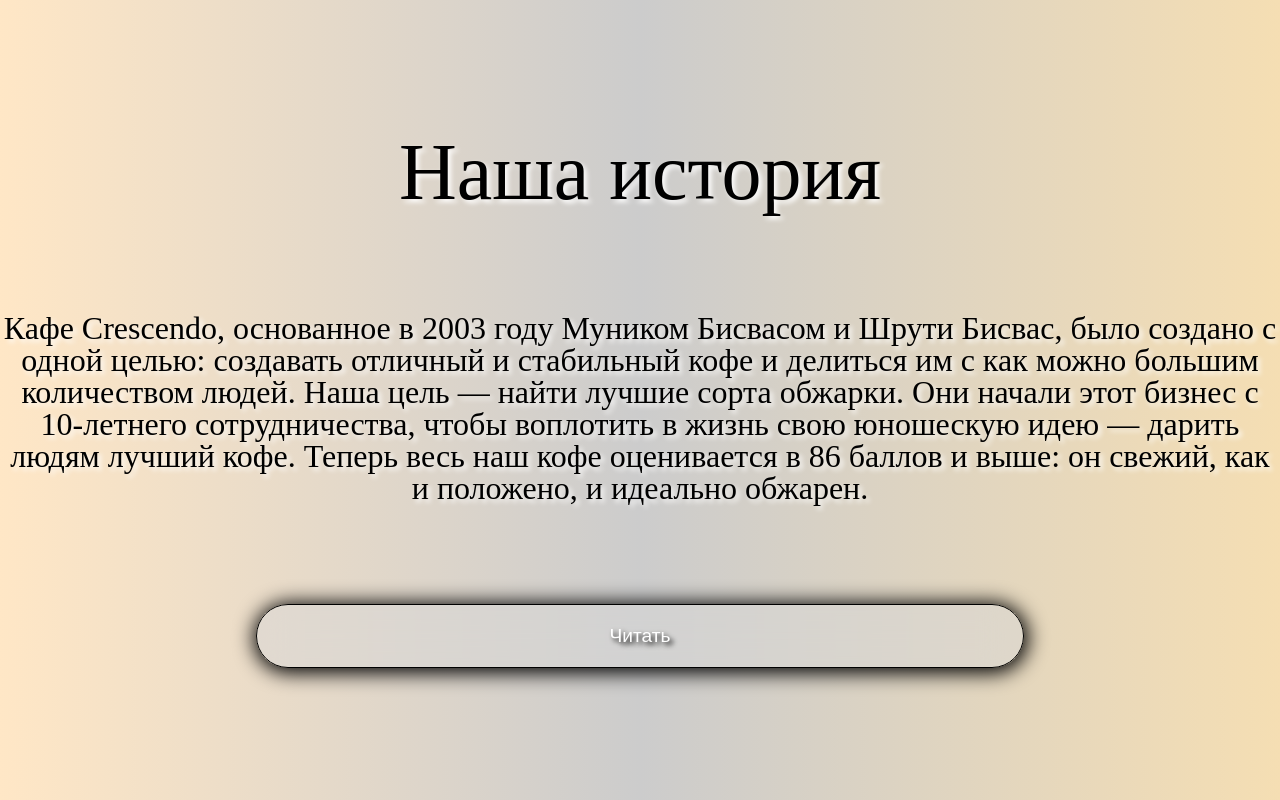
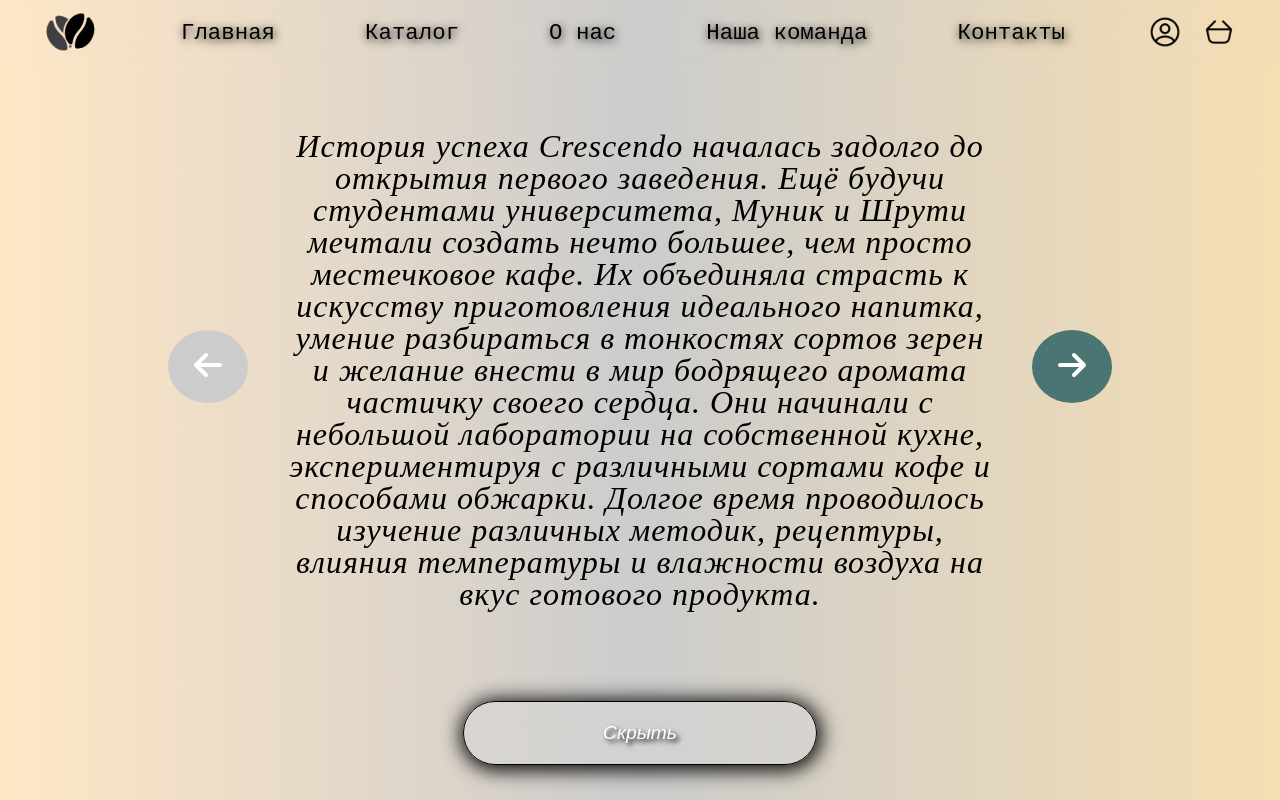
Before and after one commit to kirillxxn/CafeCrescendo, a React (Vite) app: page / in a window 1280 px wide. Both pictures are taken after a click on the button "Читать". Shown: the part 3891-4691 px from the top of the page. Built offline with nearby package versions, Linux system fonts and the light colour scheme.

Commit message:
add_our_story_section

```diff
--- a/package.json
+++ b/package.json
@@ -7,11 +7,13 @@
 		"dev": "vite",
 		"build": "tsc -b && vite build",
 		"lint": "eslint .",
-		"preview": "vite preview"
+		"preview": "vite preview",
+		"host": "vite --host"
 	},
 	"dependencies": {
 		"@fancyapps/ui": "^6.0.17",
 		"bootstrap": "^5.3.7",
+		"clsx": "^2.1.1",
 		"motion": "^12.23.9",
 		"react": "^19.1.0",
 		"react-bootstrap": "^2.10.10",
--- a/src/App.tsx
+++ b/src/App.tsx
@@ -11,16 +11,17 @@ function App() {
 	return (
 		<>
 			<Header />
-			<Parallax scale={[0.961, 0.5]} opacity={[1, 0]} easing='easeInBack'>
+			<Parallax scale={[0.962, 0.5]} opacity={[1, 0]} easing='easeInBack'>
 				<HomePage />
 			</Parallax>
 
-			<Parallax speed={-14} easing='easeInQuad'>
+			<Parallax speed={-13} easing='easeInQuad'>
 				<Menu />
 			</Parallax>
 			<Parallax easing='easeInBack' opacity={[1, 0]}>
 				<OurCafe />
 			</Parallax>
+
 			<OurStory />
 		</>
 	)
--- a/src/components/Menu/Menu.module.css
+++ b/src/components/Menu/Menu.module.css
@@ -37,6 +37,7 @@
 }
 
 .menu__item-image {
+	cursor: zoom-in;
 	width: 170px;
 	object-fit: cover;
 	border-bottom-left-radius: 20px;
--- /dev/null
+++ b/src/components/OurStory/FullStory.tsx
@@ -0,0 +1,41 @@
+const FullStory: string[] = [
+	`История успеха Crescendo началась задолго до открытия первого
+заведения. Ещё будучи студентами университета, Муник и Шрути
+мечтали создать нечто большее, чем просто местечковое кафе. Их
+объединяла страсть к искусству приготовления идеального напитка,
+умение разбираться в тонкостях сортов зерен и желание внести в мир
+бодрящего аромата частичку своего сердца. Они начинали с небольшой
+лаборатории на собственной кухне, экспериментируя с различными
+сортами кофе и способами обжарки. Долгое время проводилось
+изучение различных методик, рецептуры, влияния температуры и
+влажности воздуха на вкус готового продукта. `,
+	`Многочисленные пробы
+и дегустации позволили молодым энтузиастам накопить ценный опыт и
+определить идеальный баланс вкуса и аромата. Однако настоящая
+магия родилась лишь спустя годы экспериментов и исследований.
+Благодаря своему опыту путешествий по Латинской Америке, Азии и
+Африке, Муник открыл уникальные зерна редких видов арабики,
+выращиваемые высоко над уровнем моря, на склонах вулканов
+Гватемалы и Бразилии. А вдохновлённая индийской культурой Шрути
+привнесла традиционные специи и травяные добавки, придающие
+напиткам особый аромат и утончённый вкус. `,
+	`Открыв своё первое
+заведение в небольшом городке Индии, супруги столкнулись с
+недоверием местных жителей. Но постепенно завсегдатаями стали
+творческие интеллигенты, студенты и путешественники, ценящие
+необычный подход и качество продукции. Вскоре популярность бренда
+распространилась далеко за пределы родного города, привлекая
+внимание посетителей со всей страны. Сегодня Crescendo предлагает
+широкий ассортимент высококачественного кофе, начиная от нежных
+фруктовых нот тропической арабики до насыщенного шоколадного
+послевкусия тёмной обжарки. Каждое зерно проходит строгий отбор,
+каждую партию контролирует опытный бариста, бережно хранящий
+секреты семейного мастерства. `,
+	`Залог успеха Crescendo — уважение
+традиций, постоянное совершенствование рецептов и заботливое
+отношение к каждому посетителю. Именно поэтому Crescendo
+продолжает расти и развиваться, открывая филиалы в крупных городах
+Индии и за рубежом, завоевывая любовь гурманов и любителей
+настоящего качественного кофе.`,
+]
+export default FullStory
--- a/src/components/OurStory/OurStory.module.css
+++ b/src/components/OurStory/OurStory.module.css
@@ -21,9 +21,10 @@
 .container__subtitle {
 	color: black;
 	font-size: 2rem;
+	font-style: italic;
 }
 .container__btn {
-	width: 60%;
+	width: 30%;
 	padding: 20px;
 	cursor: pointer;
 	background-color: transparent;
@@ -40,6 +41,7 @@
 	color: white;
 	text-shadow: 3px 3px 5px black;
 	font-size: 1.2rem;
+	font-style: italic;
 }
 .container__btn:hover {
 	backdrop-filter: blur(5px);
@@ -48,3 +50,79 @@
 .container__btn:active {
 	opacity: 0.7;
 }
+.fulltext__section-container {
+	width: 100%;
+	position: relative;
+	padding: 80px;
+	margin: 50px;
+}
+.container__fulltext {
+	width: 70%;
+	font-size: 2rem;
+	font-style: italic;
+	text-align: center;
+	letter-spacing: 1px;
+}
+.btn__fulltext-prev {
+	position: absolute;
+	left: 10%;
+	top: 40%;
+	border: none;
+	cursor: pointer;
+	background-color: rgba(67, 112, 112, 0.949);
+	border-radius: 50%;
+}
+.btn__fulltext-prev:disabled {
+	background-color: #ccc;
+	color: #888;
+	cursor: not-allowed;
+	border-color: #aaa;
+	box-shadow: none;
+}
+.btn__prev-fulltext {
+	width: 48px;
+	padding: 10px;
+}
+.btn__fulltext-next {
+	position: absolute;
+	right: 10%;
+	top: 40%;
+	border: none;
+	cursor: pointer;
+	background-color: rgba(67, 112, 112, 0.949);
+	border-radius: 50%;
+}
+.btn__next-fulltext {
+	width: 48px;
+	padding: 10px;
+}
+.btn__fulltext-next:disabled {
+	background-color: #ccc;
+	color: #888;
+	cursor: not-allowed;
+	border-color: #aaa;
+	box-shadow: none;
+}
+.fulltext__btn {
+	width: 30%;
+	position: absolute;
+	bottom: -15px;
+	left: 35%;
+	padding: 20px;
+	cursor: pointer;
+	background-color: transparent;
+	border: 1px black solid;
+	background-color: #d9d9d97c;
+	backdrop-filter: blur(20px);
+	border-radius: 40px;
+	transition: all 0.05s ease-in-out;
+	transition: box-shadow 0.3s ease-in-out;
+	box-shadow: 1px 2px 20px 3px black;
+}
+.fulltext__btn-text {
+	font-family: Arial, Helvetica, sans-serif;
+	color: white;
+	text-shadow: 3px 3px 5px black;
+	font-size: 1.2rem;
+	font-style: italic;
+}
--- a/src/components/OurStory/OurStory.tsx
+++ b/src/components/OurStory/OurStory.tsx
@@ -1,24 +1,77 @@
+import { useState } from 'react'
 import styles from './OurStory.module.css'
-
+import FullStory from './FullStory'
 const OurStory = () => {
+	const [text, setText] = useState<boolean>(true)
+	const [fullText, setFullText] = useState<boolean>(false)
+	const [currentList, setCurrentList] = useState<number>(0)
+	const handleText = () => {
+		setText(!text)
+		setFullText(!fullText)
+	}
+	const prevList = () => {
+		if (currentList > 0) {
+			setCurrentList(currentList - 1)
+		}
+	}
+	const nextList = () => {
+		if (currentList < FullStory.length - 1) {
+			setCurrentList(currentList + 1)
+		}
+	}
 	return (
 		<>
 			<section className={styles['ourstory__section']}>
+				{text && (
 					<div className={styles['ourstory__section-container']}>
 						<h2 className={styles['container__title']}>Наша история</h2>
 						<p className={styles['container__subtitle']}>
 							Кафе Crescendo, основанное в 2003 году Муником Бисвасом и Шрути
-						Бисвас, было создано с одной целью: создавать отличный и стабильный
-						кофе и делиться им с как можно большим количеством людей. Наша цель
-						— найти лучшие сорта обжарки. Они начали этот бизнес с 10-летнего
-						сотрудничества, чтобы воплотить в жизнь свою юношескую идею — дарить
-						людям лучший кофе. Теперь весь наш кофе оценивается в 86 баллов и
-						выше: он свежий, как и положено, и идеально обжарен.
+							Бисвас, было создано с одной целью: создавать отличный и
+							стабильный кофе и делиться им с как можно большим количеством
+							людей. Наша цель — найти лучшие сорта обжарки. Они начали этот
+							бизнес с 10-летнего сотрудничества, чтобы воплотить в жизнь свою
+							юношескую идею — дарить людям лучший кофе. Теперь весь наш кофе
+							оценивается в 86 баллов и выше: он свежий, как и положено, и
+							идеально обжарен.
 						</p>
-					<button className={styles['container__btn']}>
+						<button onClick={handleText} className={styles['container__btn']}>
 							<span className={styles['container__btn-text']}>Читать</span>
 						</button>
 					</div>
+				)}
+				{fullText && (
+					<div className={styles['fulltext__section-container']}>
+						<p className={styles['container__fulltext']}>
+							{FullStory[currentList]}
+						</p>
+						<button
+							className={styles['btn__fulltext-prev']}
+							onClick={prevList}
+							disabled={currentList <= 0}
+						>
+							<img
+								className={styles['btn__prev-fulltext']}
+								src='/src/assets/icons/arrow-left.svg'
+								alt=''
+							/>
+						</button>
+						<button
+							className={styles['btn__fulltext-next']}
+							onClick={nextList}
+							disabled={currentList >= FullStory.length - 1}
+						>
+							<img
+								className={styles['btn__next-fulltext']}
+								src='/src/assets/icons/arrow-right.svg'
+								alt=''
+							/>
+						</button>
+						<button onClick={handleText} className={styles['fulltext__btn']}>
+							<span className={styles['fulltext__btn-text']}>Скрыть</span>
+						</button>
+					</div>
+				)}
 			</section>
 		</>
 	)
```
Also changed, not shown: src/components/OurCafe/OurCafe.tsx (+18 -15 lines), 1 other file (tests, documents, lock files or other folders). Lines whose indentation alone changed are shown as unchanged.
